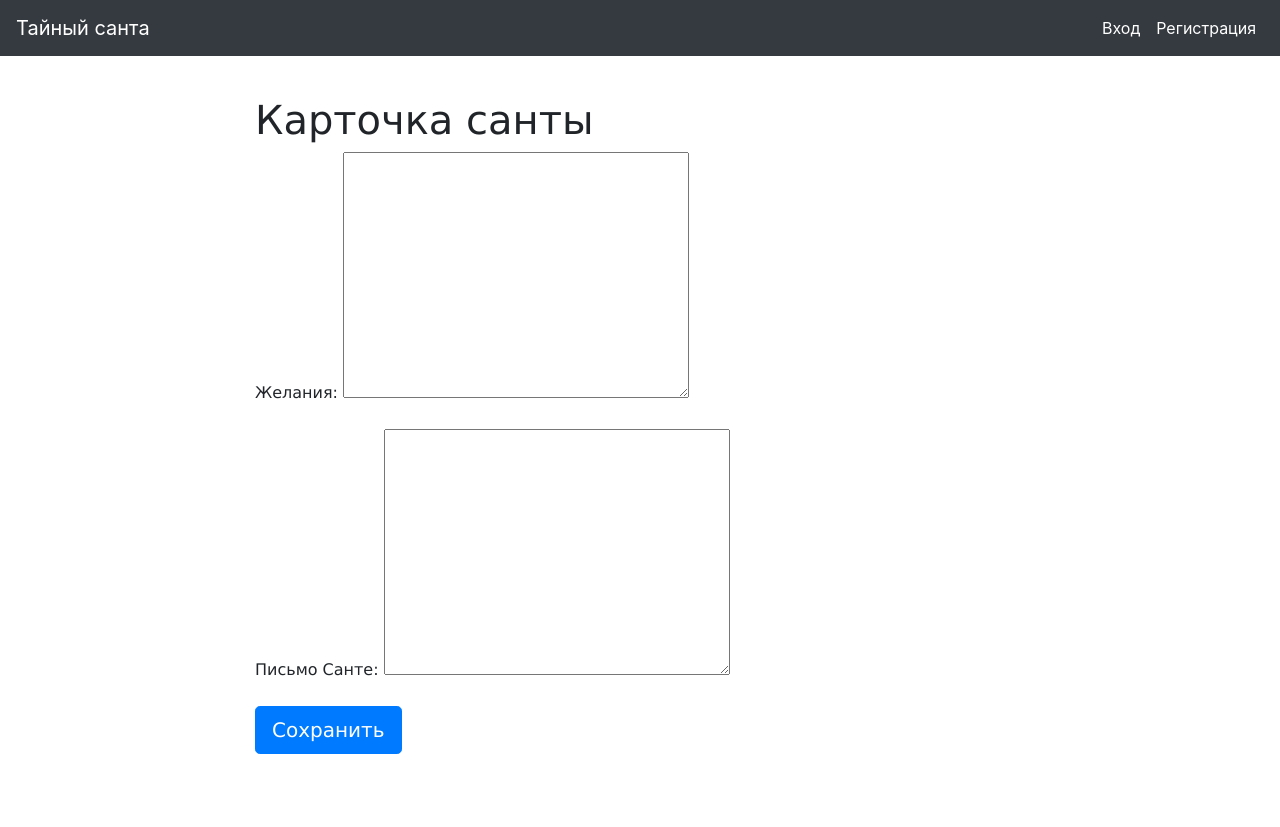
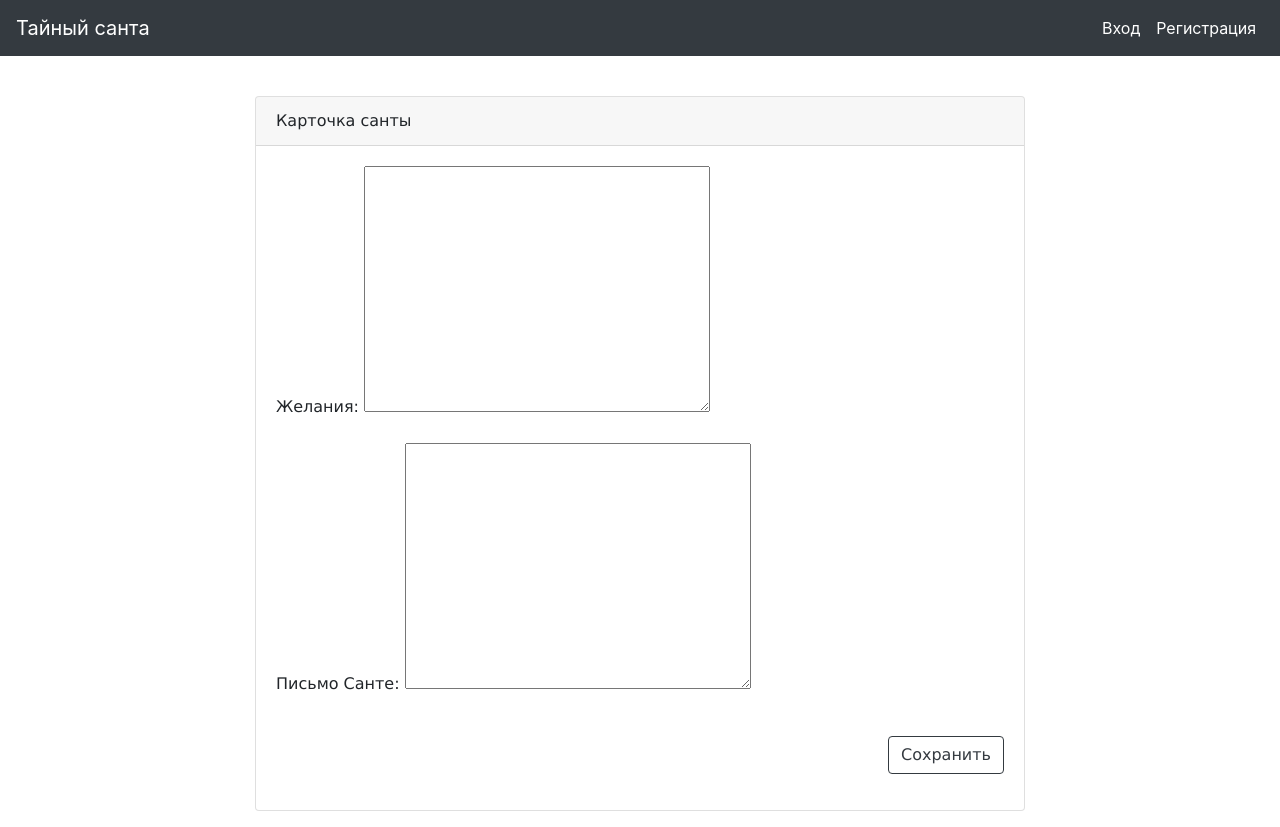
Before and after one commit to balancy/secret_santa, a Django app: template games/templates/games/santa_card.html in a window 1280 px wide. Before the commit the page ends 754 px from the top, so only its background shows below. Run offline with Django 4.2, Linux system fonts and the light colour scheme; the template is opened without the code that fills it: values that come from a table or form of the project are taken from there, others are empty.

Commit message:
Update santa card styles

```diff
--- a/games/templates/games/santa_card.html
+++ b/games/templates/games/santa_card.html
@@ -3,10 +3,18 @@
 {% block title %}Карточка санты{% endblock %}
 
 {% block content %}
-  <h1>Карточка санты</h1>
-    <form method="post">
+  <div class="card">
+    <div class="card-header">
+      Карточка санты
+    </div>
+    <div class="card-body">
+      <form method="post">
         {% csrf_token %}
         {{ form.as_p }}
-        <button class="btn btn-lg btn-primary" type="submit" role="button">Сохранить</button>
-    </form>
+        <button class="btn btn-outline-dark my-3 float-right" type="submit">
+          Сохранить
+        </button>
+      </form>
+    </div>
+  </div>
 {% endblock %}
```
